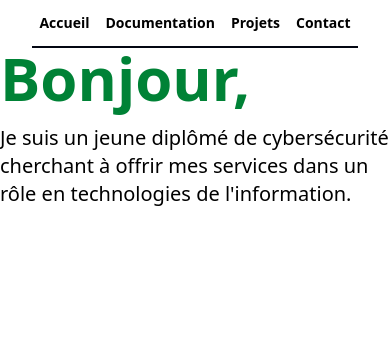
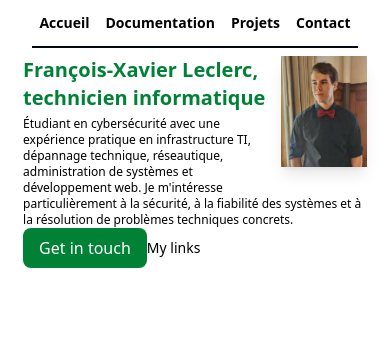
Before and after one commit to Jimpie1043/FX-Portfolio, a Django app: page / in a window 390 px wide. Shown: the top 348 px of the page. Run offline with Django 5.2, Linux system fonts and the light colour scheme; style sheets or scripts are compiled from the project's sources.

Commit message:
More responsive homepage; Add content (better summary, profile image, get in touch button)

```diff
--- a/pages/templates/home.html
+++ b/pages/templates/home.html
@@ -1,8 +1,53 @@
 {% extends "base.html" %}
+{% load static %}
 
 {% block content %}
-  <h1 class="text-6xl font-bold text-green-700 mb-4">Bonjour,</h1>
+  <div class="section-wrapper px-1 md:px-8 bg-white text-black dark:bg-[#16161b] dark:text-white">
+    <div class="section pt-2 md:pt-8">
 
-  <h2 class="text-xl mb-12">Je suis un jeune diplômé de cybersécurité
-    cherchant à offrir mes services dans un rôle en technologies de l'information.</h2>
+      <!-- HERO SECTION -->
+      <div class="block">
+
+        <img
+          src="{% static 'images/fx.jpg' %}"
+          alt="François-Xavier Leclerc"
+          class="float-right w-1/4 ml-0 md:ml-8 mb-4 md:mb-8 md:rounded-4xl shadow-lg select-none"
+        />
+
+        <h1 class="mb-1 md:mb-4 text-xl md:text-6xl font-bold text-green-700">
+          François-Xavier Leclerc, technicien informatique
+        </h1>
+
+        <h2 class="md:mb-12 text-xs md:text-2xl">
+          Étudiant en cybersécurité avec une expérience pratique
+          en infrastructure TI, dépannage technique, réseautique, administration de systèmes
+          et développement web. Je m'intéresse particulièrement à la sécurité, à la fiabilité
+          des systèmes et à la résolution de problèmes techniques concrets.
+        </h2>
+
+        <div class="flex md:mb-16">
+          <button class="bg-green-700 text-white px-4 py-2 rounded-lg my-auto w-fit hover:bg-green-800 transition-colors">
+            <!-- TODO: Add URL -->
+            <a href="">Get in touch</a>
+          </button>
+
+          <p class="flex items-center gap-1 text-sm">
+            My links
+            <span
+              class="size-4 dark:bg-gray-100"
+              aria-hidden="true"
+              style="
+                mask: url('{% static 'svg/right-arrow.svg' %}') center / contain no-repeat;
+                -webkit-mask: url('{% static 'svg/right-arrow.svg' %}') center / contain no-repeat;
+              "
+            ></span>
+          </p>
+        </div>
+
+      </div>
+
+      <!-- ABOUT SECTION -->
+
+    </div>
+  </div>
 {% endblock %}
```
